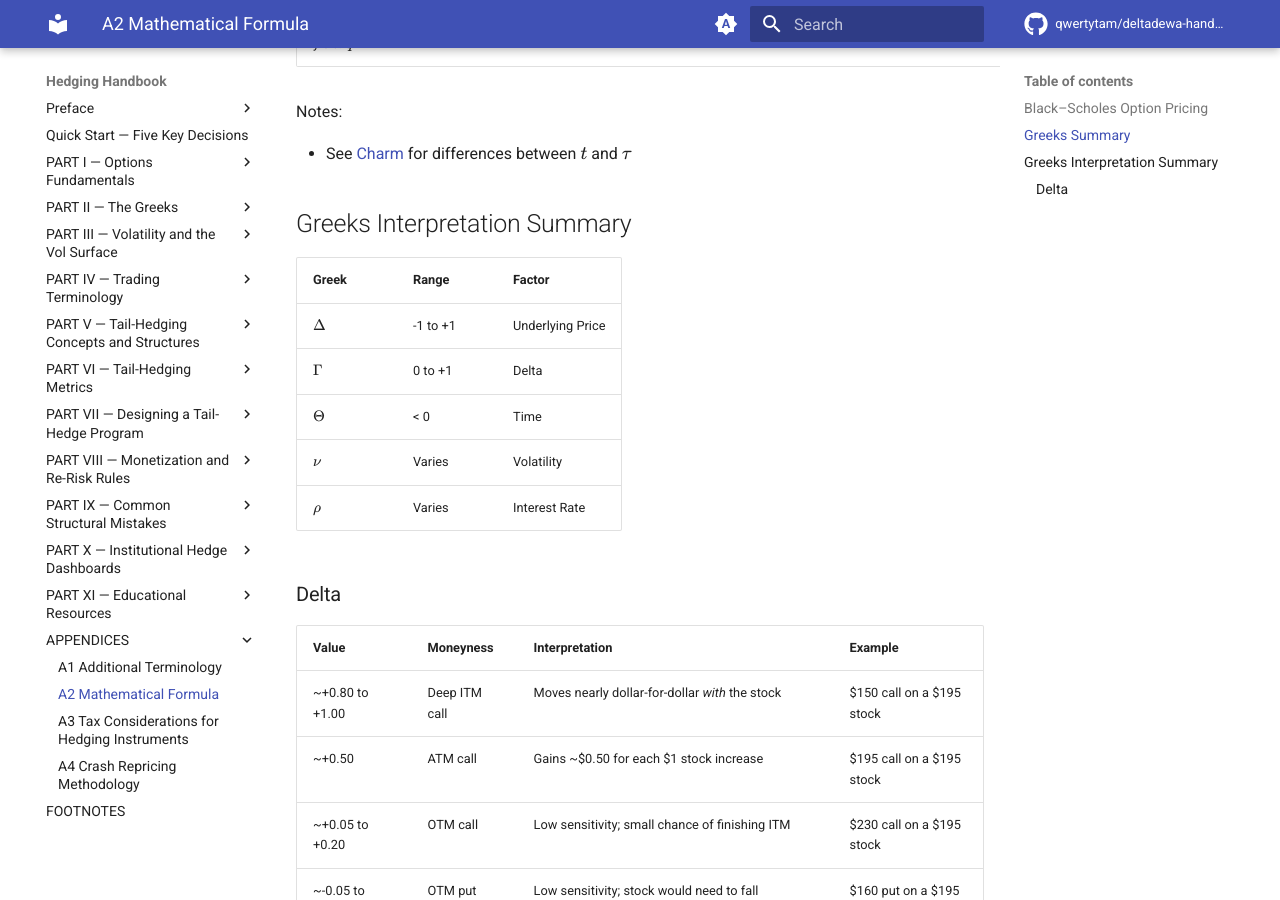
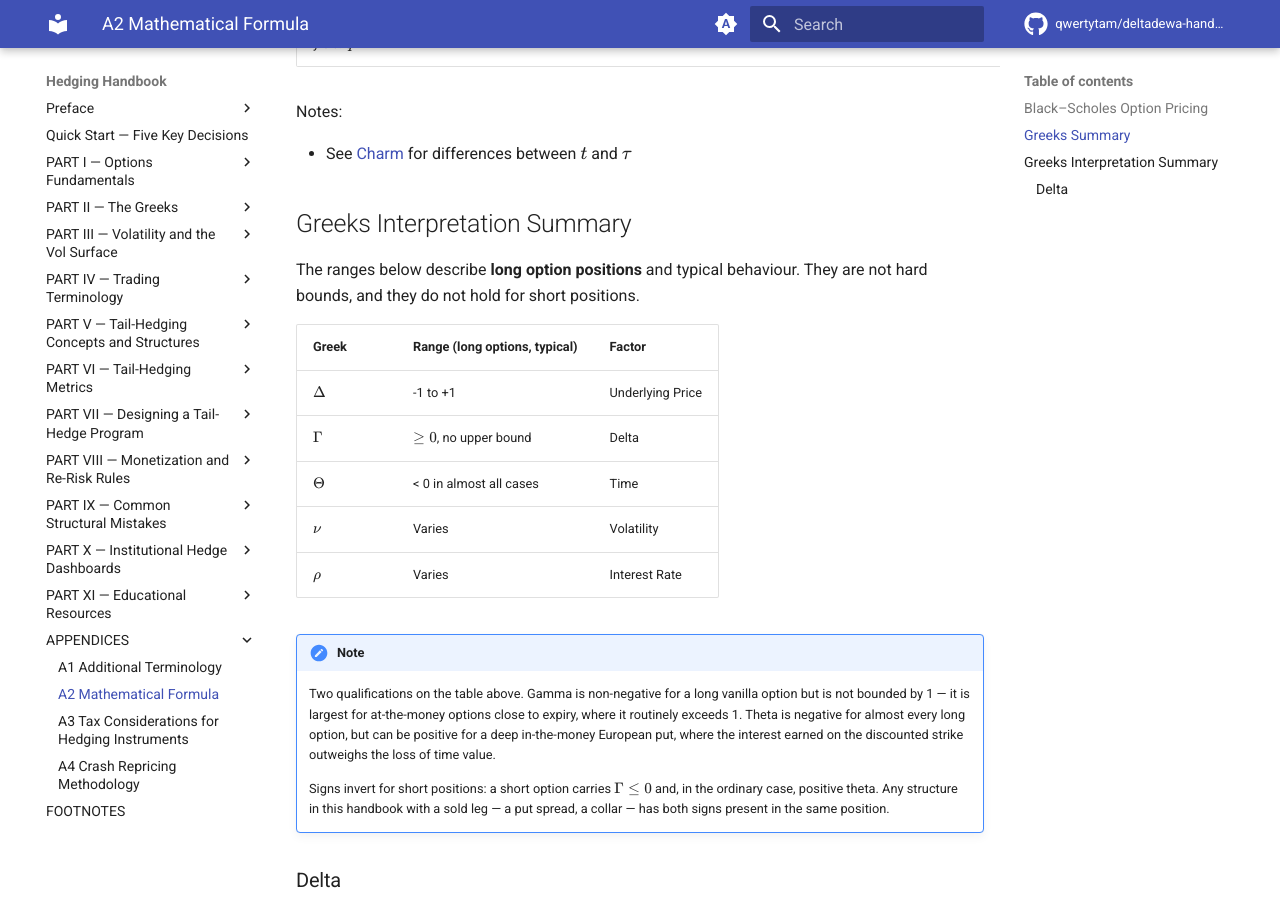
Before and after one commit to qwertytam/deltadewa-handbook, an MkDocs documentation site: the page built from docs/appendices/a2-mathematical-formula.md, in a window 1280 px wide and 900 px high, scrolled down 1425 px. Built offline with MkDocs 1.6.1 and Material for MkDocs 9.7.7, drawn with Linux system fonts in a browser that asks for light colours; comment, search, counter and statistics services are not loaded.

Commit message:
Scope the A2 Greeks range table to long options and fix the gamma bound
The table gave Gamma as "0 to +1" and Theta as "< 0" without saying the
ranges were long-position-only.

Scopes the table to "long options, typical" as the primary fix, since every
consumer of it in this handbook is long puts. Scoping alone was not
sufficient, though: "0 to +1" is wrong even within that scope, because
at-the-money gamma near expiry routinely exceeds 1. The gamma range is
therefore corrected to non-negative and unbounded, and theta is qualified
rather than stated absolutely.

Adds a note covering the two genuine exceptions -- deep-ITM European puts
with positive theta, and sign inversion for short positions -- since the
handbook's put spreads and collars both carry a sold leg.

Closes #22

Co-Authored-By: Claude Sonnet 5 <noreply@anthropic.com>

```diff
--- a/docs/appendices/a2-mathematical-formula.md
+++ b/docs/appendices/a2-mathematical-formula.md
@@ -47,13 +47,29 @@ Notes:
 
 ## Greeks Interpretation Summary
 
-| Greek    | Range    | Factor           |
-| -------- | -------- | ---------------- |
-| $\Delta$ | -1 to +1 | Underlying Price |
-| $\Gamma$ | 0 to +1  | Delta            |
-| $\Theta$ | < 0      | Time             |
-| $\nu$    | Varies   | Volatility       |
-| $\rho$   | Varies   | Interest Rate    |
+The ranges below describe **long option positions** and typical behaviour. They are not hard bounds, and they do not hold for short positions.
+
+| Greek    | Range (long options, typical) | Factor           |
+| -------- | ----------------------------- | ---------------- |
+| $\Delta$ | -1 to +1                      | Underlying Price |
+| $\Gamma$ | $\geq 0$, no upper bound      | Delta            |
+| $\Theta$ | < 0 in almost all cases       | Time             |
+| $\nu$    | Varies                        | Volatility       |
+| $\rho$   | Varies                        | Interest Rate    |
+
+!!! note
+
+    Two qualifications on the table above. Gamma is non-negative for a long
+    vanilla option but is not bounded by 1 — it is largest for at-the-money
+    options close to expiry, where it routinely exceeds 1. Theta is negative
+    for almost every long option, but can be positive for a deep
+    in-the-money European put, where the interest earned on the discounted
+    strike outweighs the loss of time value.
+
+    Signs invert for short positions: a short option carries
+    $\Gamma \leq 0$ and, in the ordinary case, positive theta. Any structure
+    in this handbook with a sold leg — a put spread, a collar — has both
+    signs present in the same position.
 
 ### Delta
 
```
